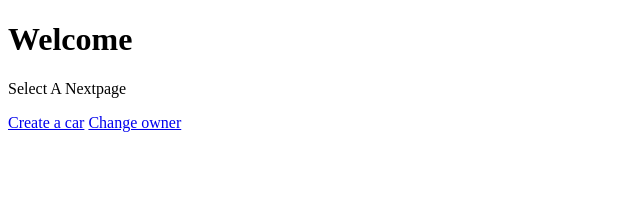
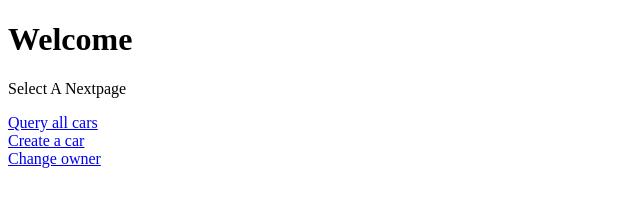
Before and after one commit to saarc/fabcar_example, a website: page index.html in a window 1280 px wide. Shown: the whole page, without its empty margins (0-640 px from the left). Drawn offline with Linux system fonts and the light colour scheme.

Commit message:
Update index.html

```diff
--- a/index.html
+++ b/index.html
@@ -6,7 +6,10 @@
 <body>
   <h1>Welcome</h1>
   <p>Select A Nextpage</p>
+  <a href="./api/query">Query all cars</a>
+  <br>
   <a href="./api/createcar">Create a car</a>
+  <br>
   <a href="./api/changeowner">Change owner</a>
 </body>
 </html>
```
